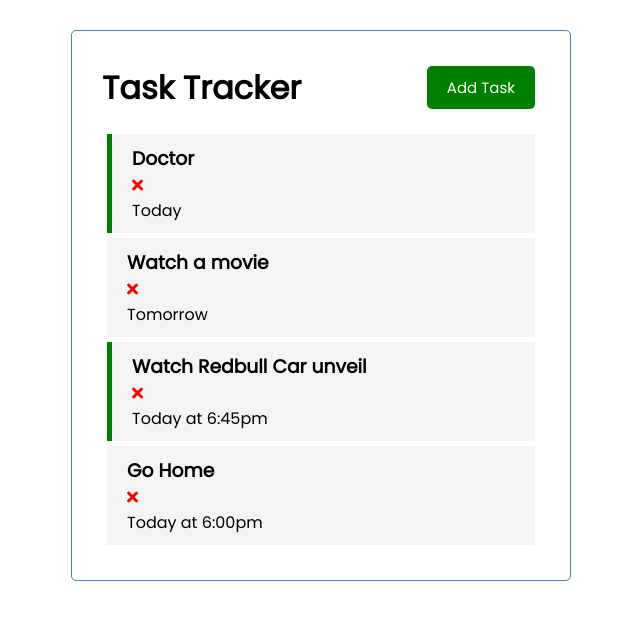
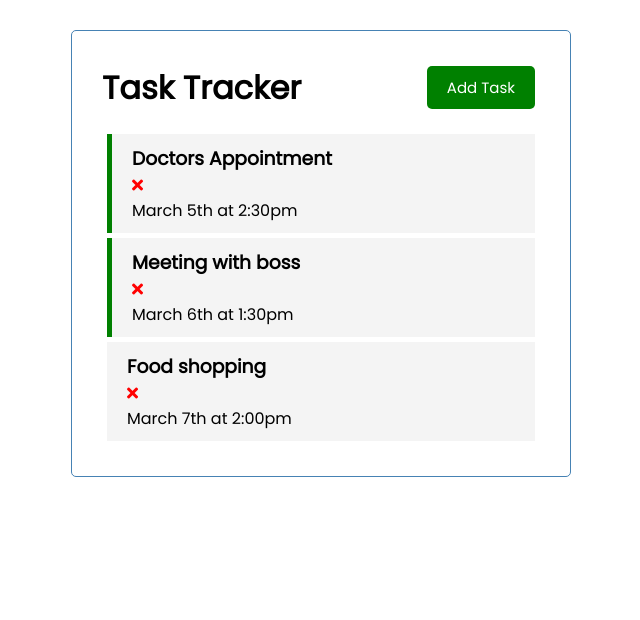
Before and after one commit to agwadan/vue-crash-course, a Vue app: page / in a window 1280 px wide. Shown: the top 620 px of the page, without its empty margins (319-959 px from the left). Built offline with nearby package versions, Linux system fonts and the light colour scheme; data requests are answered from the project's data file.

Commit message:
Fetch tasks from db.json

```diff
--- a/src/App.vue
+++ b/src/App.vue
@@ -55,35 +55,17 @@ export default {
         task.id === id ? { ...task, reminder: !task.reminder } : task
       );
     },
+
+    async fetchTasks() {
+      const res = await fetch("http://localhost:5000/tasks");
+      const data = await res.json();
+      console.log(data);
+      return data;
+    },
   },
 
-  created() {
-    this.tasks = [
-      {
-        id: 1,
-        text: "Doctor",
-        day: "Today",
-        reminder: true,
-      },
-      {
-        id: 2,
-        text: "Watch a movie",
-        day: "Tomorrow",
-        reminder: false,
-      },
-      {
-        id: 3,
-        text: "Watch Redbull Car unveil",
-        day: "Today at 6:45pm",
-        reminder: true,
-      },
-      {
-        id: 4,
-        text: "Go Home",
-        day: "Today at 6:00pm",
-        reminder: false,
-      },
-    ];
+  async created() {
+    this.tasks = await this.fetchTasks();
   },
 };
 </script>
```
